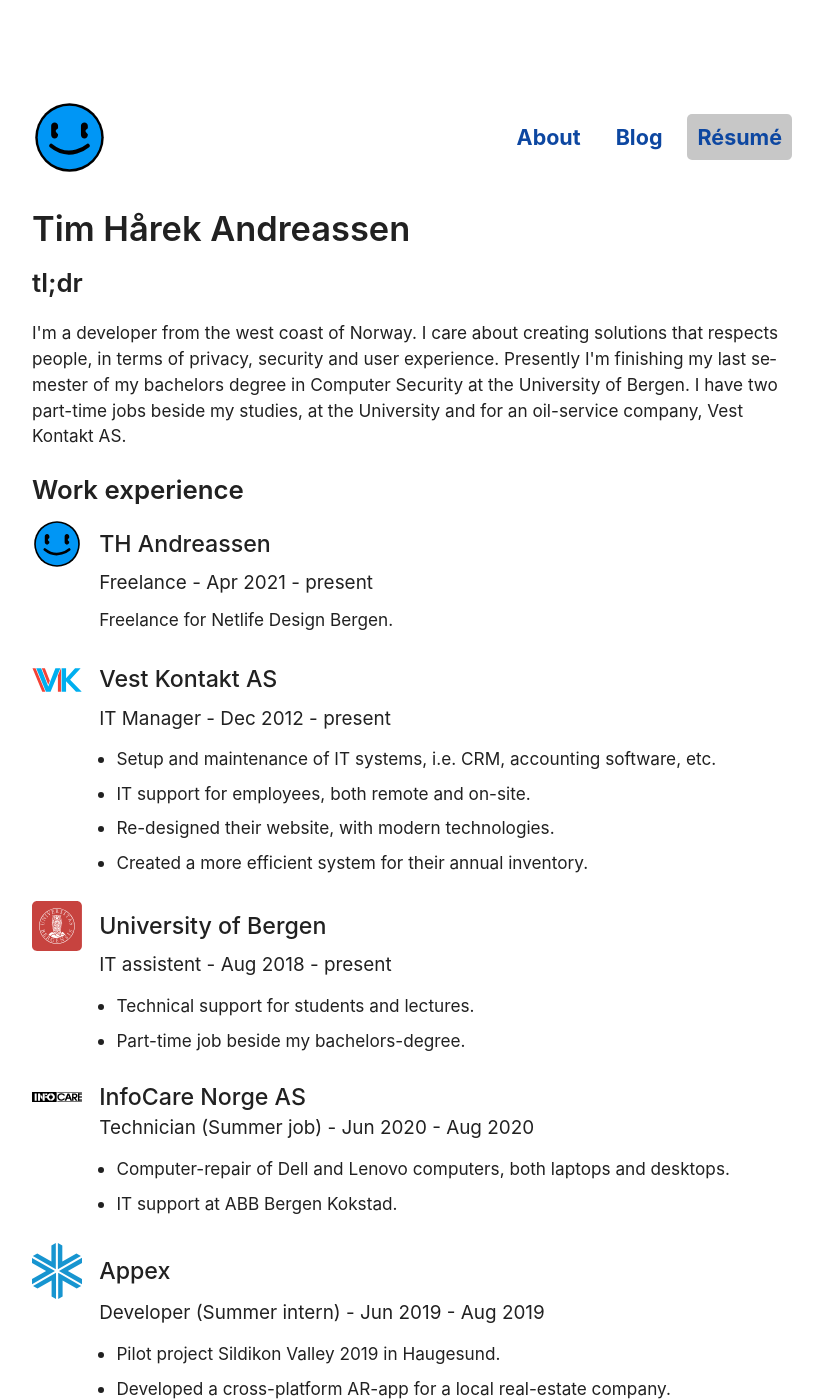
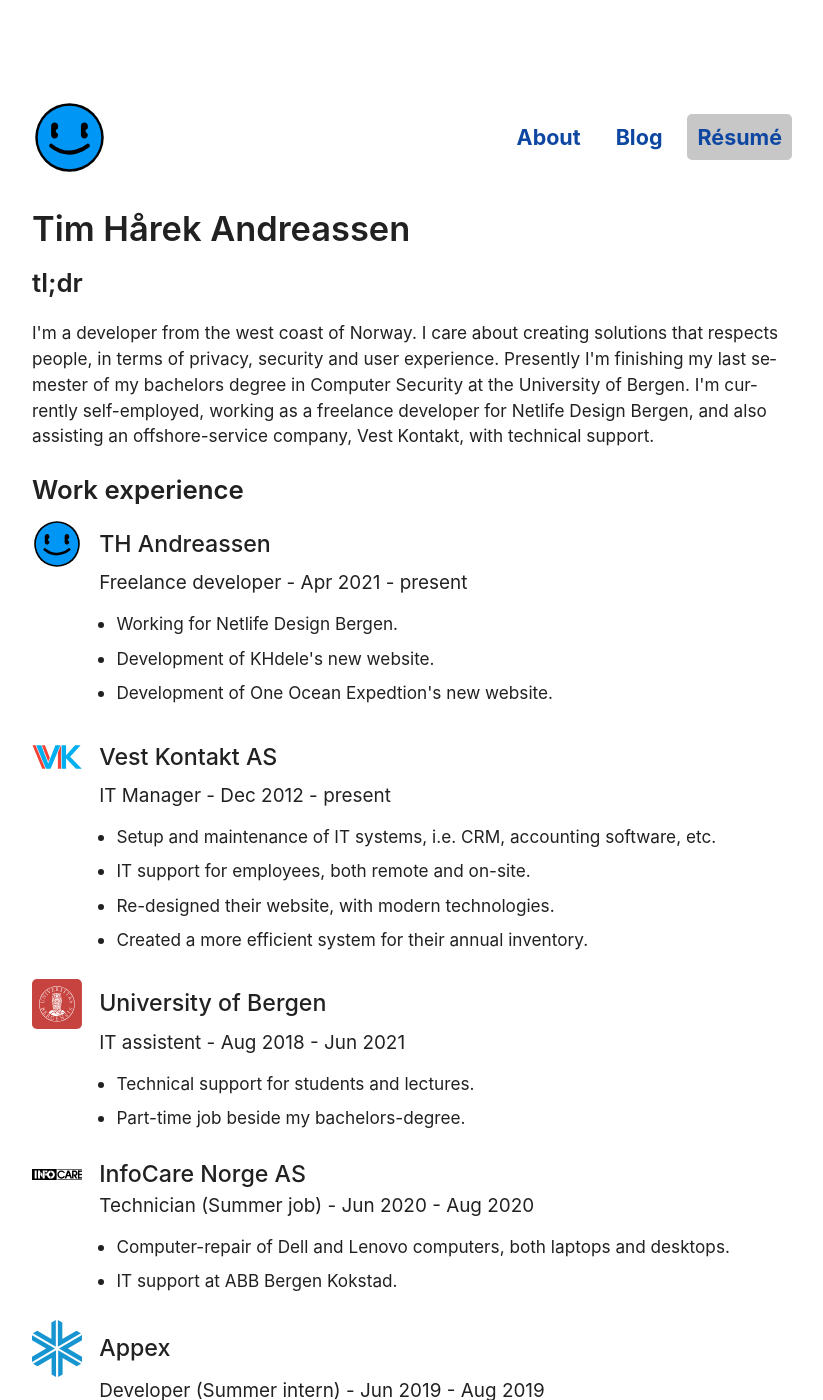
Before and after one commit to timharek/timharek.no, a Jekyll site: the page built from _pages/resume.html, in a window 1280 px wide and 1400 px high. Shown: the whole window, without its empty margins (228-1051 px from the left). Built offline with Jekyll 4.4.1, drawn with Linux system fonts in a browser that asks for light colours; some of the changed text lies outside the part shown.

Commit message:
Update resume
Signed-off-by: Tim Hårek Andreassen <tim@harek.dev>

```diff
--- a/_data/resume.yml
+++ b/_data/resume.yml
@@ -1,18 +1,20 @@
-last_update: 2021-05-31
+last_update: 2021-06-08
 name: Tim Hårek Andreassen
-tldr:
-  I'm a developer from the west coast of Norway. I care about creating solutions that respects people, in terms of privacy, security and user experience. Presently I'm finishing my last semester of my
-  bachelors degree in Computer Security at the University of Bergen. I have two part-time jobs beside my studies, at the University and for an oil-service
-  company, Vest Kontakt AS.
+tldr: >-
+  I'm a developer from the west coast of Norway. I care about creating solutions that respects people, in terms of privacy, security and user experience.
+  Presently I'm finishing my last semester of my bachelors degree in Computer Security at the University of Bergen.
+  I'm currently self-employed, working as a freelance developer for Netlife Design Bergen, and also assisting an offshore-service company, Vest Kontakt, with technical support.
 work:
   - name: TH Andreassen
     glyph: /assets/img/symbol.svg
     role:
-      - name: Freelance
+      - name: Freelance developer
         present: true
         start: 2021-04-19
         desc:
-          - Freelance for Netlife Design Bergen.
+          - Working for Netlife Design Bergen.
+          - Development of KHdele's new website.
+          - Development of One Ocean Expedtion's new website.
   - name: Vest Kontakt AS
     glyph: /assets/img/resume/vk.svg
     role:
@@ -28,8 +30,9 @@ work:
     glyph: /assets/img/resume/uib.svg
     role:
       - name: IT assistent
-        present: true
+        present: false
         start: 2018-08-12
+        end: 2021-06-30
         desc:
           - Technical support for students and lectures.
           - Part-time job beside my bachelors-degree.
```
